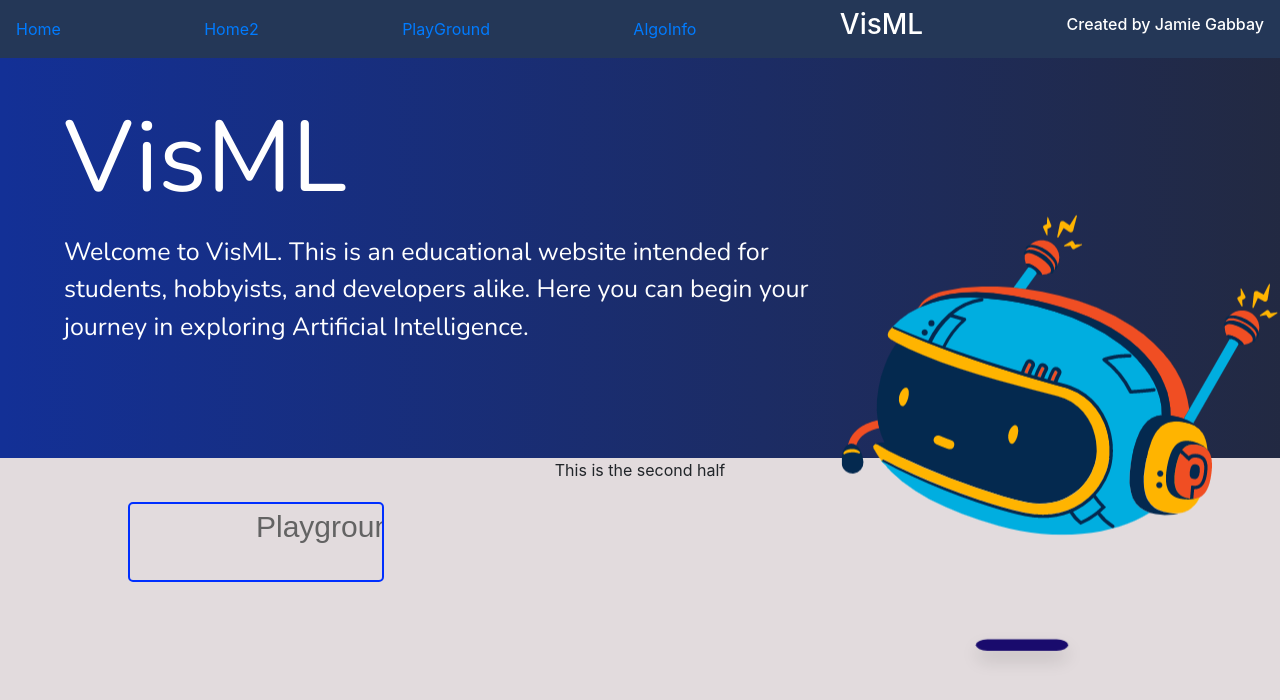
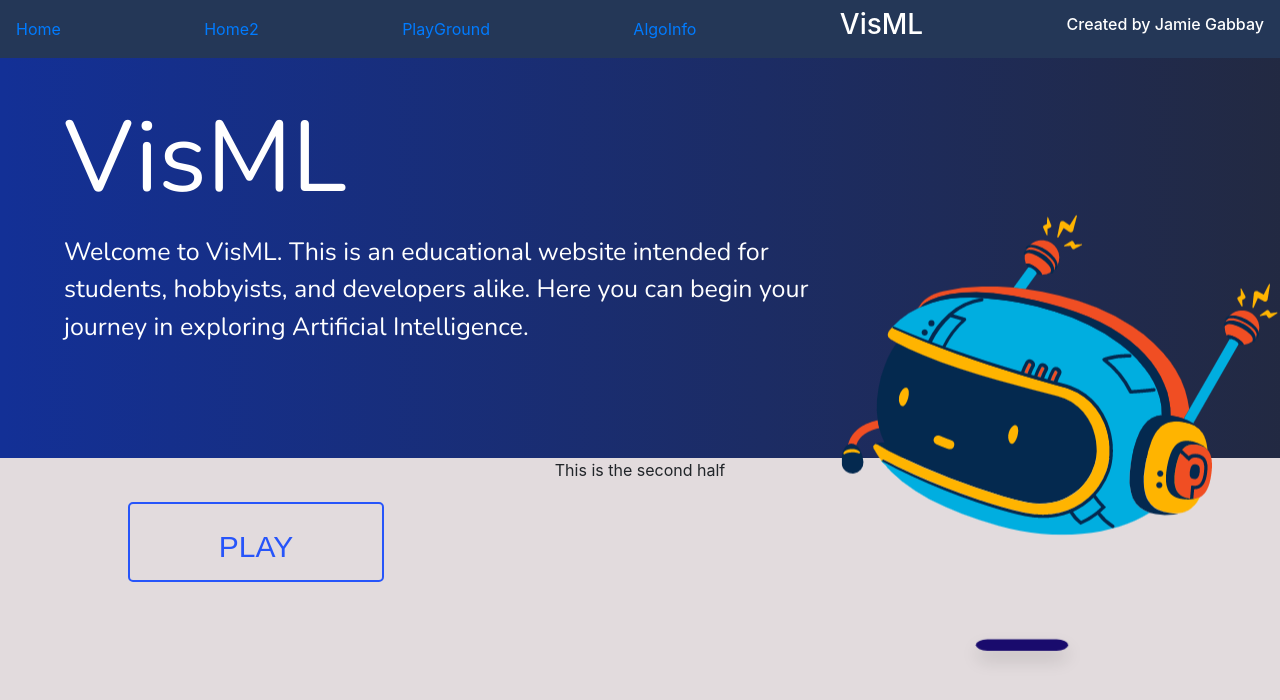
Before and after one commit to jgbby/VisML, a React (Create React App) app: page / in a window 1280 px wide. Shown: the top 700 px of the page. Built offline with nearby package versions, Linux system fonts and the light colour scheme.

Commit message:
Fixed button

```diff
--- a/src/components/buttons/BoxButton.js
+++ b/src/components/buttons/BoxButton.js
@@ -9,7 +9,7 @@ class BoxButton extends React.Component {
             <div id="boxButton">
 
                 <div className="outer">
-                    <label className="">Playground</label>
+                    <label className="">PLAY</label>
                 </div>
 
 
--- a/src/components/css/BoxButton.css
+++ b/src/components/css/BoxButton.css
@@ -3,7 +3,7 @@
   position: relative;
   width: 20vw;
   height: 10vh;
-  border: 2px solid rgb(0, 47, 255);
+  border: 2px solid #2755fa;
   border-radius: 5px;
   overflow: hidden;
 
@@ -15,16 +15,20 @@
 }
 
 .outer:hover {
-  background-color: rgb(65, 65, 255);
+  background-color: #2755fa;
+}
+
+.outer:hover label {
   color: white;
 }
 
 label {
   font-family: "Muli", sans-serif;
   font-size: 30px;
-  color: rgb(99, 99, 99);
+  color: #2755fa;
   z-index: 1;
-  position: absolute;
+  position: relative;
+  margin-top: 20px;
 }
 
 .center {
```
